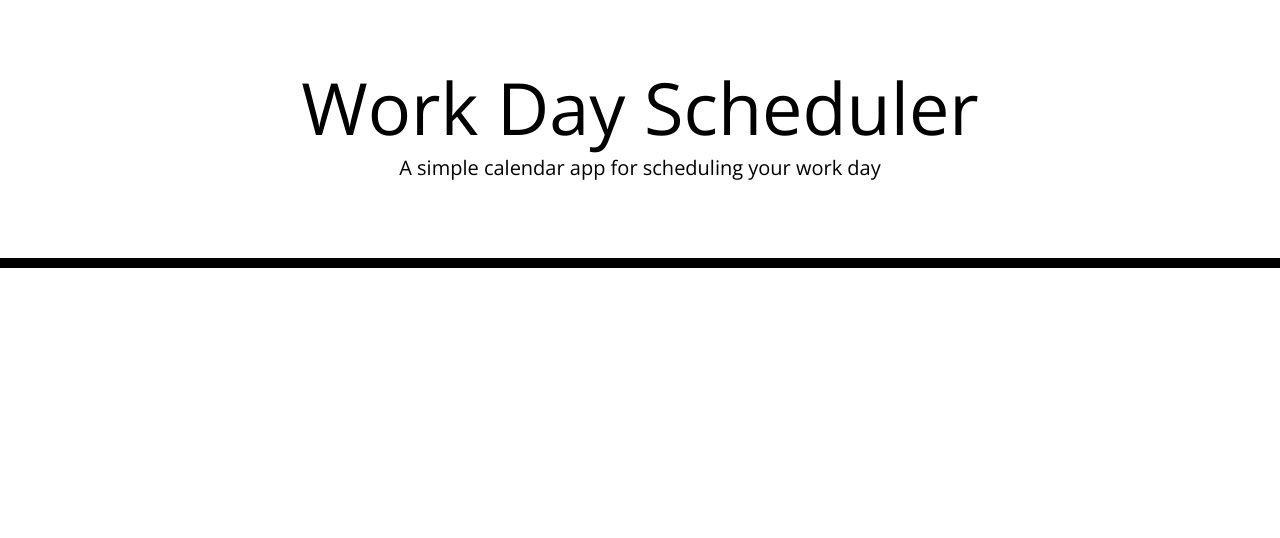
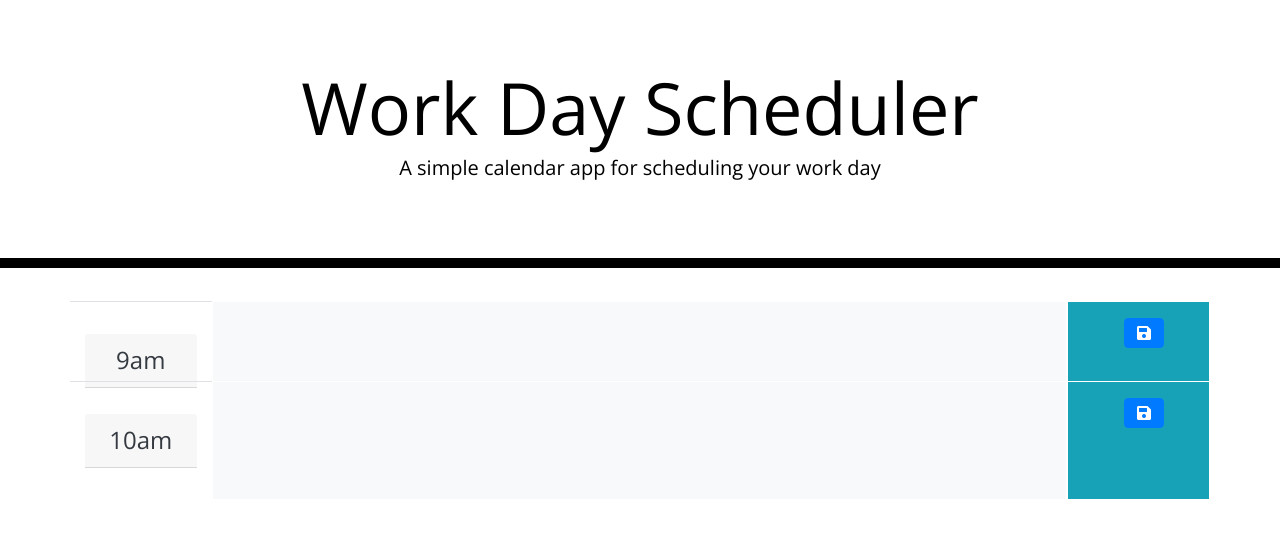
Before and after one commit to jjakobsons87/workDayScheduler, a plain HTML site: page index.html in a window 1280 px wide. Drawn offline with nearby package versions, Linux system fonts and the light colour scheme; files that its build step writes are made by us from their sources.

Commit message:
add first two rows and style

```diff
--- a/index.html
+++ b/index.html
@@ -18,7 +18,7 @@
       href="https://fonts.googleapis.com/css?family=Open+Sans&display=swap"
       rel="stylesheet"
     />
-    <link rel="stylesheet" href="style.css" />
+    <link rel="stylesheet" href="assets/css/style.css" />
     <title>Work Day Scheduler</title>
   </head>
 
@@ -28,11 +28,34 @@
       <p class="lead">A simple calendar app for scheduling your work day</p>
       <p id="currentDay" class="lead"></p>
     </header>
-    <div class="container">
-      <!-- Timeblocks go here -->
-    </div>
 
-    <script src="https://code.jquery.com/jquery-3.4.1.min.js"></script>
-    <script src="https://cdnjs.cloudflare.com/ajax/libs/moment.js/2.24.0/moment.min.js"></script>
+    <main class="container">
+      <div class="row">
+        <div class="col border-top">
+          <h4 class="card-header text-dark text-center">9am</h4>
+        </div>
+        <textarea class="col-9 description bg-light border border-2 border-white"></textarea>
+        <div class="col bg-info border border-white rounded-end">
+          <button type="button" class="btn btn-primary bi bi-save med-1 fas fa-save"></button>
+        </div>
+      </div>
+
+      <div class="row">
+        <div class="col border-top">
+          <h4 class="card-header text-dark text-center">10am</h4>
+        </div>
+        <textarea class="col-9 description bg-light border border-2 border-white"></textarea>
+        <div class="col bg-info border border-white rounded-end">
+          <button type="button" class="btn btn-primary bi bi-save med-1 fas fa-save"></button>
+        </div>
+      </div>
+
+
+    </main>
+
+  <script src="https://code.jquery.com/jquery-3.6.0.js"></script>
+  <script src="https://code.jquery.com/ui/1.13.1/jquery-ui.js"></script>
+  <script src="https://cdnjs.cloudflare.com/ajax/libs/twitter-bootstrap/4.3.1/js/bootstrap.min.js"></script>
+  <script src="https://cdnjs.cloudflare.com/ajax/libs/moment.js/2.24.0/moment.min.js"></script>
   </body>
 </html>
```
